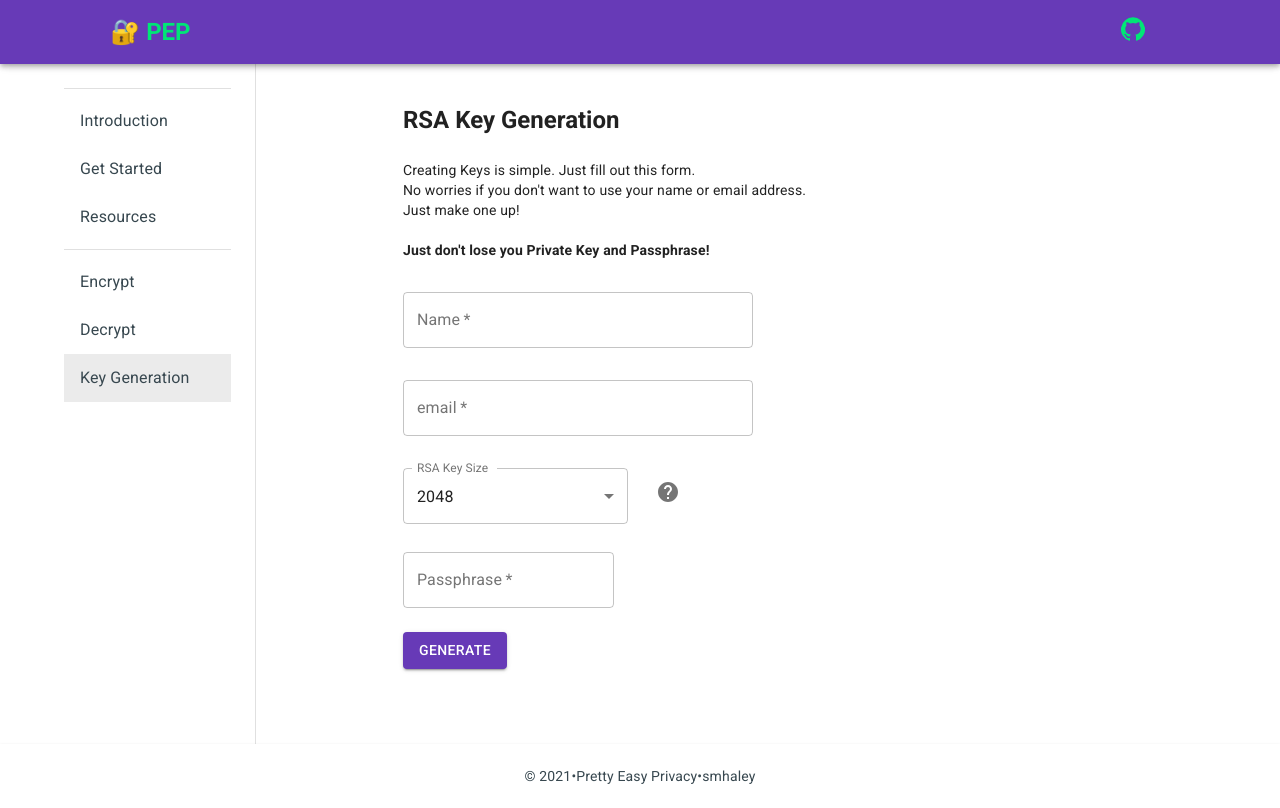
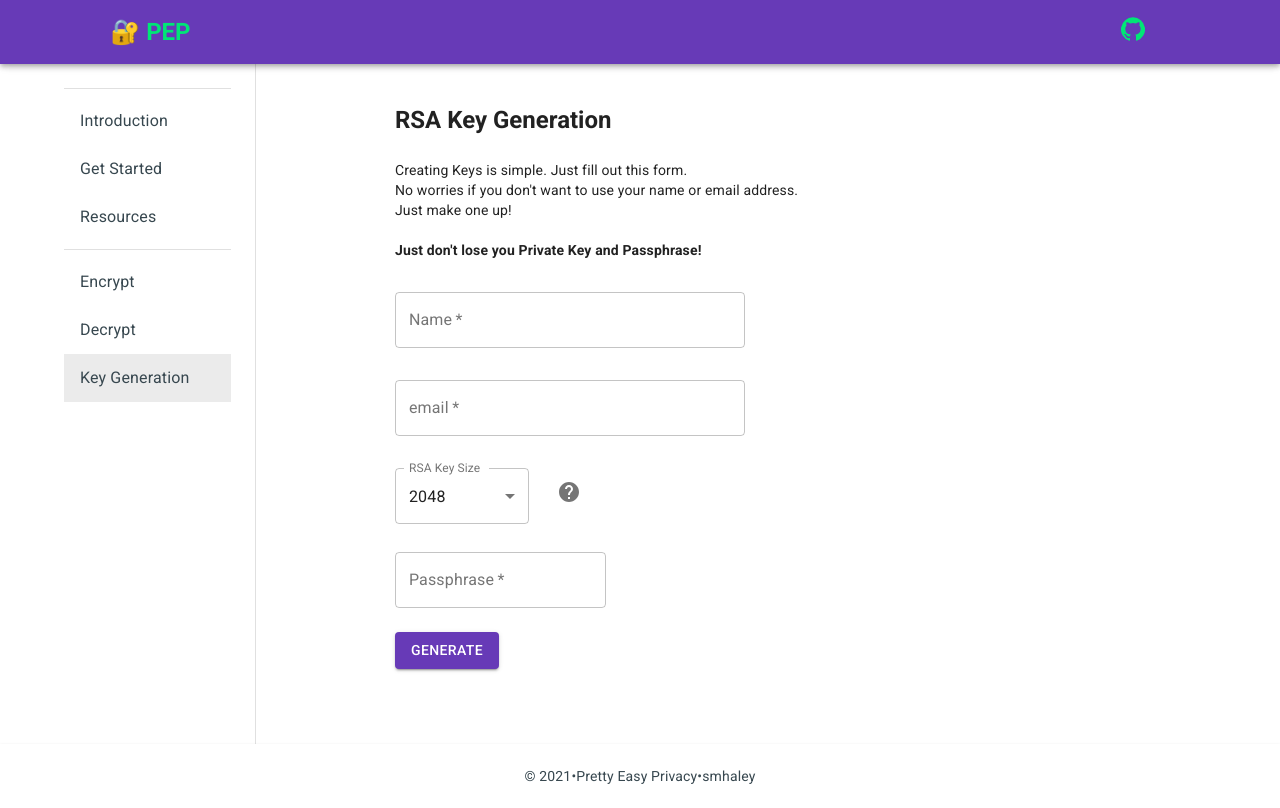
Before and after one commit to smhaley/pretty_easy_privacy, a React (Create React App) app: page /#/keygen in a window 1280 px wide. Built offline with nearby package versions, Linux system fonts and the light colour scheme.

Commit message:
clean up forms, clean up App

```diff
--- a/src/App.js
+++ b/src/App.js
@@ -4,15 +4,9 @@ import NavBar from "./components/main/NavBar";
 import DelayedFallback from "./components/shared/DelayedFallback";
 import Paper from "@material-ui/core/Paper";
 import { makeStyles } from "@material-ui/core/styles";
-import Introduction from "./components/main/Introduction";
-import GetStarted from "./components/main/GetStarted";
-import Resources from "./components/main/Resources";
 import ScrollToTop from "./components/shared/ScrollToTop";
 import Footer from "./components/main/Footer";
-
-const Encrypt = React.lazy(() => import("./components/encrypt/Encrypt"));
-const Decrypt = React.lazy(() => import("./components/decrypt/Decrypt"));
-const KeyGen = React.lazy(() => import("./components/key_gen/KeyGen"));
+import {standardRoutes, suspenseRoutes} from './pages'
 
 const drawerWidth = 220;
 const drawerPercent = "22%";
@@ -43,12 +37,8 @@ const useStyles = makeStyles((theme) => ({
     marginLeft: theme.spacing(2),
     marginRight: theme.spacing(2),
   },
-  paper: {
-    // [theme.breakpoints.up(600 + theme.spacing(3) * 2)]: {
-    //   marginBottom: theme.spacing(6),
-    // },
-  },
 }));
+
 
 const App = () => {
   const classes = useStyles();
@@ -57,31 +47,19 @@ const App = () => {
       <NavBar />
       <main className={classes.content}>
         <div className={classes.toolbar} />
-        <div className={classes.layout}>
-          <Paper className={classes.paper} elevation={0}>
-            <ScrollToTop />
-            <Switch>
-              <Route exact path="/" component={Introduction} />
-              <Route exact path="/resources" component={Resources} />
-              <Route exact path="/get_started" component={GetStarted} />
-              <Route exact path="/encrypt">
-                <Suspense fallback={<DelayedFallback />}>
-                  <Encrypt />
-                </Suspense>
+        <Paper className={classes.layout} elevation={0}>
+          <ScrollToTop />
+          <Switch>
+            {standardRoutes.map(({ path, component }) => (
+              <Route key={path} exact path={path} component={component} />
+            ))}
+            {suspenseRoutes.map(({ path, component }) => (
+              <Route exact path={path}>
+                <Suspense fallback={<DelayedFallback />}>{component}</Suspense>
               </Route>
-              <Route exact path="/decrypt">
-                <Suspense fallback={<DelayedFallback />}>
-                  <Decrypt />
-                </Suspense>
-              </Route>
-              <Route exact path="/keygen">
-                <Suspense fallback={<DelayedFallback />}>
-                  <KeyGen />
-                </Suspense>
-              </Route>
-            </Switch>
-          </Paper>
-        </div>
+            ))}
+          </Switch>
+        </Paper>
       </main>
       <Footer />
     </div>
--- a/src/components/decrypt/DecryptForm.js
+++ b/src/components/decrypt/DecryptForm.js
@@ -21,7 +21,7 @@ const useStyles = makeStyles((theme) => ({
   textBox: {
     maxWidth: "700px",
   },
-  select: { maxWidth: "225px" },
+  select: { maxWidth: "200px" },
   dropSelect: { width: "100%" },
   buttonProgress: {
     position: "absolute",
@@ -265,6 +265,7 @@ const DecryptForm = (props) => {
             </InputLabel>
             <Select
               required
+              className={classes.select}
               labelId="demo-simple-select-outlined-label"
               id="demo-simple-select-outlined"
               value={fileExt}
@@ -298,6 +299,7 @@ const DecryptForm = (props) => {
               type="password"
               label={"Passphrase"}
               variant="outlined"
+              className={classes.select}
             />
           </Box>
           <Box pt={3}>
--- a/src/components/key_gen/KeyGen.js
+++ b/src/components/key_gen/KeyGen.js
@@ -31,7 +31,7 @@ const useStyles = makeStyles((theme) => ({
     maxWidth: "225px",
   },
   dropSelect: {
-    maxWidth: "241px",
+    maxWidth: "150px",
     [theme.breakpoints.down(600 + theme.spacing(3) * 2)]: {
       maxWidth: "170px",
     },
@@ -39,7 +39,7 @@ const useStyles = makeStyles((theme) => ({
   formControl: { width: "100%" },
 
   main: {
-    marginLeft: theme.spacing(2),
+    // marginLeft: theme.spacing(2),
     padding: theme.spacing(2),
 
   },
@@ -181,6 +181,7 @@ const KeyGen = () => {
                         </InputLabel>
                         <Select
                           required
+                          className ={classes.pwInput}
                           labelId="demo-simple-select-outlined-label"
                           id="demo-simple-select-outlined"
                           value={bits}
--- a/src/index.css
+++ b/src/index.css
@@ -7,7 +7,24 @@ body {
   -moz-osx-font-smoothing: grayscale;
 }
 
-code {
-  font-family: source-code-pro, Menlo, Monaco, Consolas, 'Courier New',
-    monospace;
+.page-enter {
+  opacity: 0;
+  transform: scale(1.1);
 }
+
+.page-enter-active {
+  opacity: 1;
+  transform: scale(1);
+  transition: opacity 300ms, transform 300ms;
+}
+
+.page-exit {
+  opacity: 1;
+  transform: scale(1);
+}
+
+.page-exit-active {
+  opacity: 0;
+  transform: scale(0.9);
+  transition: opacity 300ms, transform 300ms;
+}
--- /dev/null
+++ b/src/pages.js
@@ -0,0 +1,20 @@
+
+import React from "react";
+import Introduction from "./components/main/Introduction";
+import GetStarted from "./components/main/GetStarted";
+import Resources from "./components/main/Resources";
+
+const Encrypt = React.lazy(() => import("./components/encrypt/Encrypt"));
+const Decrypt = React.lazy(() => import("./components/decrypt/Decrypt"));
+const KeyGen = React.lazy(() => import("./components/key_gen/KeyGen"));
+
+export const standardRoutes = [
+    { path: "/", component: Introduction },
+    { path: "/get_started", component: GetStarted },
+    { path: "/resources", component: Resources },
+  ];
+export const suspenseRoutes = [
+    { path: "/encrypt", component: <Encrypt /> },
+    { path: "/decrypt", component: <Decrypt /> },
+    { path: "/keygen", component: <KeyGen /> },
+  ];
```
Also changed, not shown: 1 other file (tests, documents, lock files or other folders).
